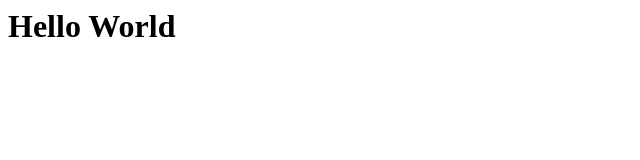
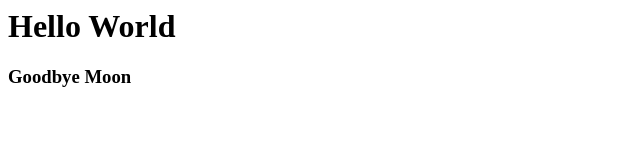
Before and after one commit to bopfermann/uchicago-demo, a plain HTML site: page index.html in a window 1280 px wide. Shown: the whole page, without its empty margins (0-640 px from the left). Drawn offline with Linux system fonts and the light colour scheme.

Commit message:
UCD-7 Add goodbye moon to main page

```diff
--- a/index.html
+++ b/index.html
@@ -1,2 +1,2 @@
 <h1> Hello World </h2>
-<!--h3> Goodbye Moon </h3-->
+<h3> Goodbye Moon </h3>
```
